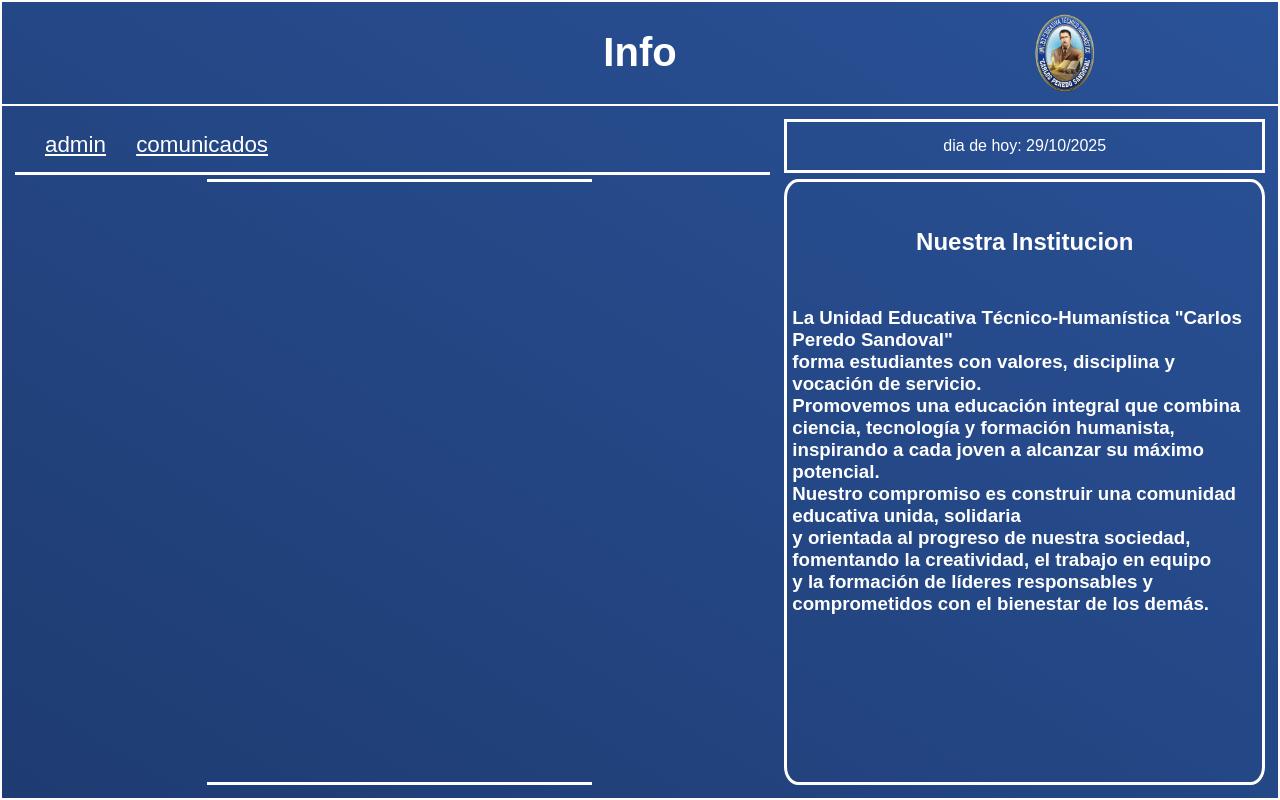
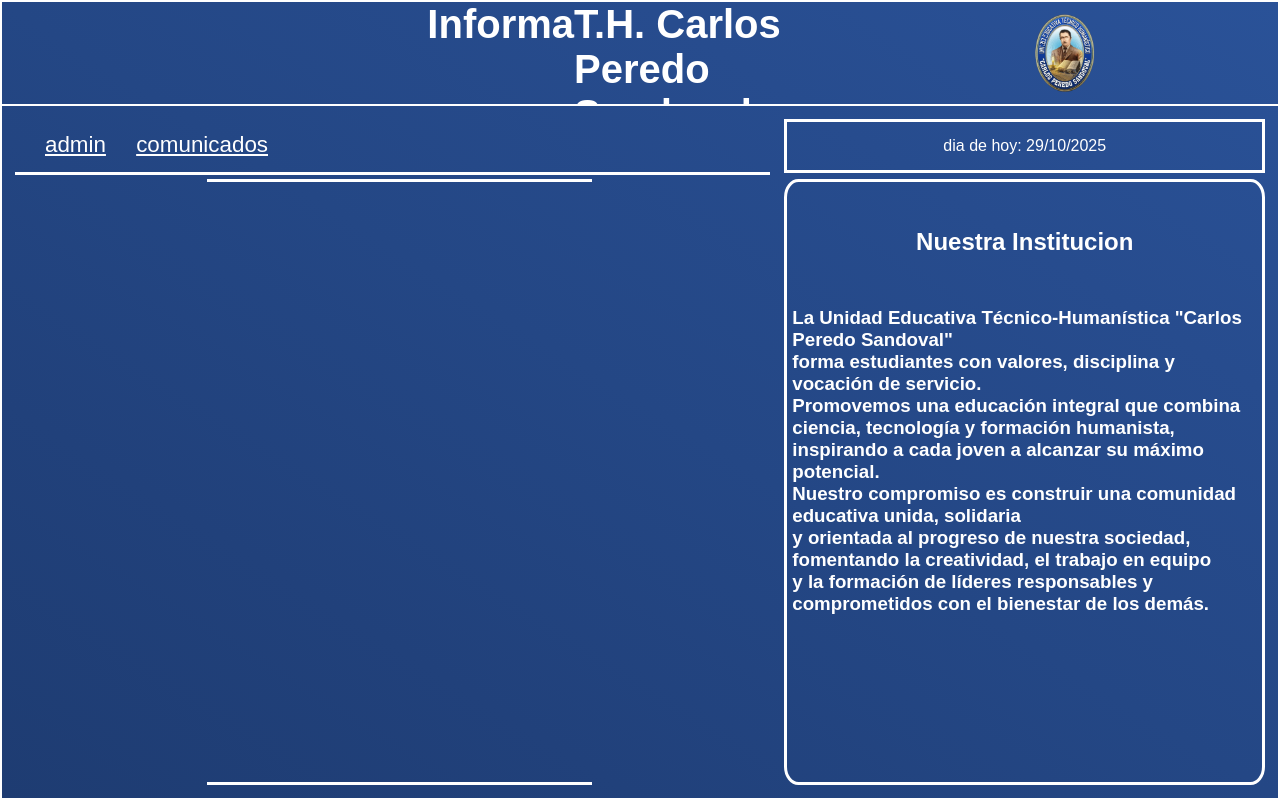
Before and after one commit to pablojhonnycn-ai/proyecto-info, a website: page public/index.html in a window 1280 px wide. Drawn offline with Linux system fonts and the light colour scheme; no server answers.

Commit message:
nueva actualizacion 2.4

```diff
--- a/public/index.html
+++ b/public/index.html
@@ -14,7 +14,7 @@
 
     <!-- Header -->
     <header class="titulo">
-      <div class="info">Info</div>
+      <div class="info">Informa <br> <p>T.H. Carlos Peredo Sandoval</p></div>
       <div class="cole"></div>
     </header>
 
```
Also changed, not shown: public/login.html (+1 -1 lines).
